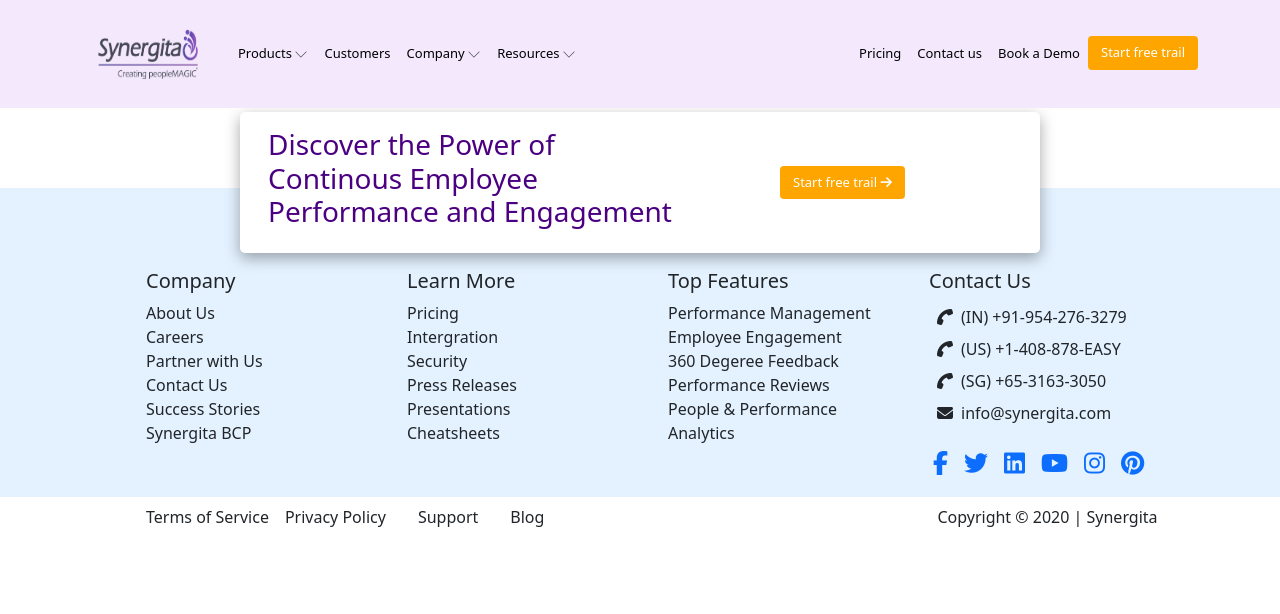
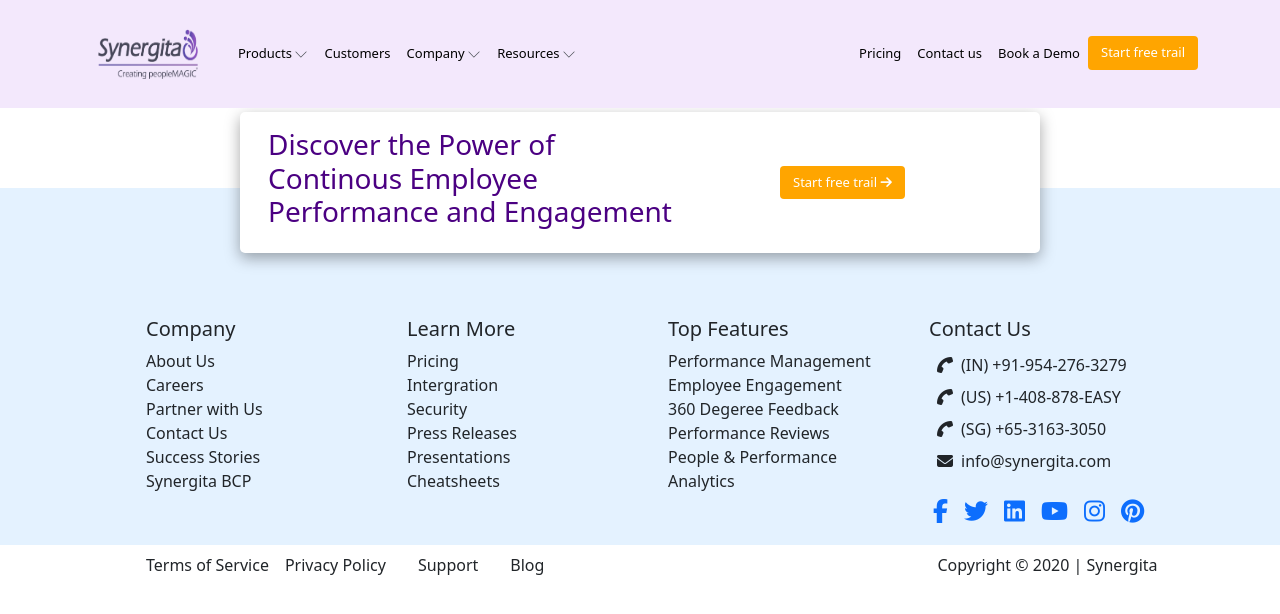
Before and after one commit to Karthiseeni/Synergita_weapp, a React (Create React App) app: page /signup in a window 1280 px wide. Shown: the top 614 px of the page. Built offline with nearby package versions, Linux system fonts and the light colour scheme.

Commit message:
footer aligned

```diff
--- a/src/components/Footer/Footer.js
+++ b/src/components/Footer/Footer.js
@@ -17,7 +17,7 @@
             <Button buttonStyle='btn--outline' buttonColor='orange'>Start free trail <i className="fas fa-arrow-right"></i></Button>
           </div>
         </section>
-        <div className="container my-3">
+        <div className="container my-3 pt-5">
           <section className="text-center text-lg-start" >
             <div className="container px-5 mx-3">
               <div className="row">
```
